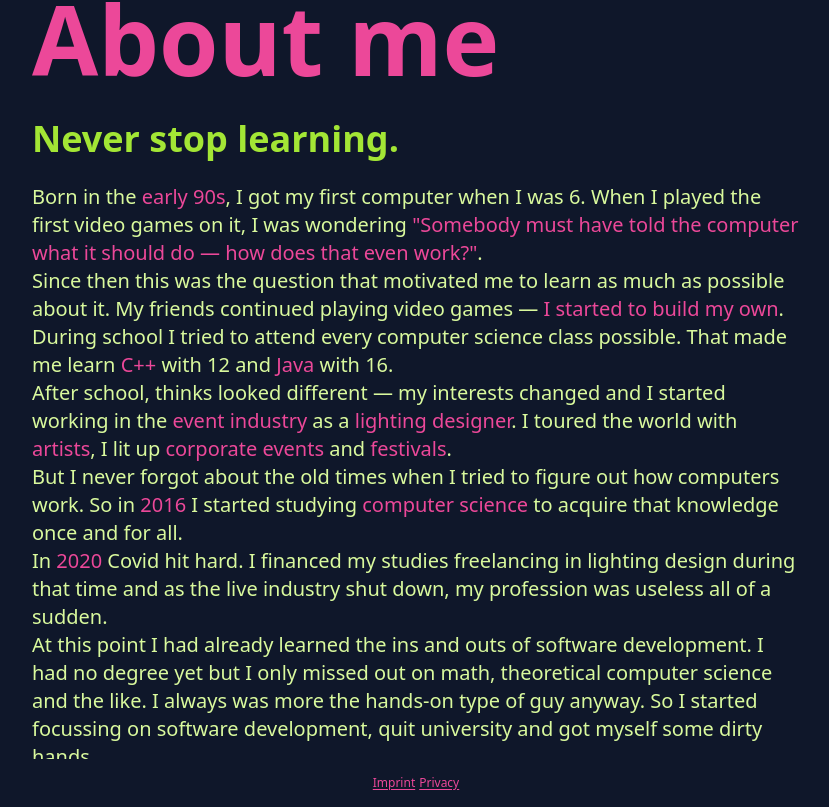
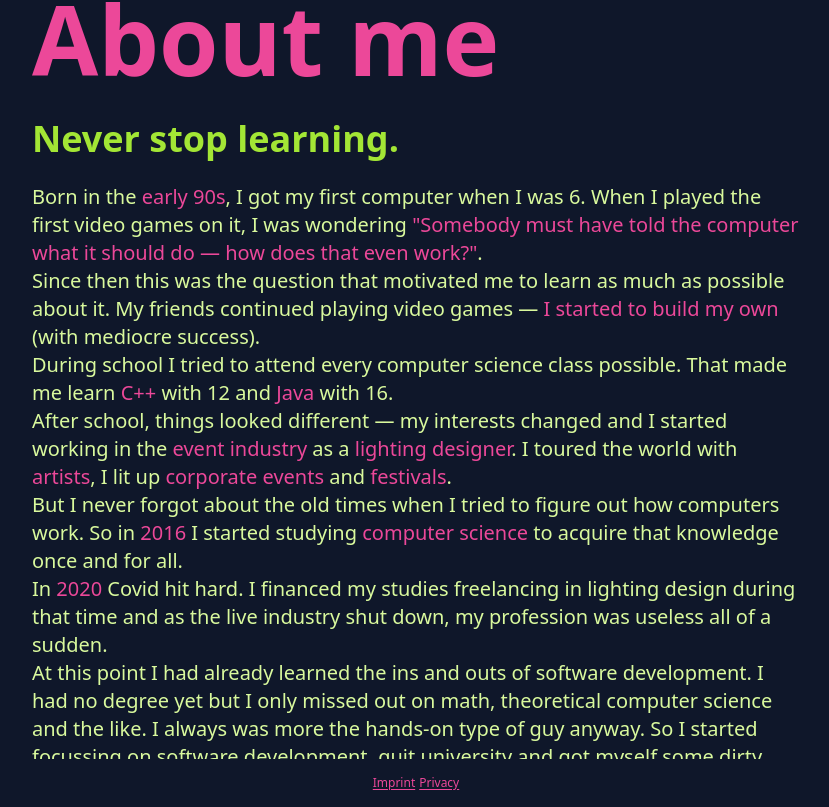
Before and after one commit to schw4rzlicht/julianrabe.com, a Nuxt app: page / in a window 1280 px wide. Shown: the part 1641-2448 px from the top of the page, without its empty margins (224-1053 px from the left). Built offline with nearby package versions, Linux system fonts and the light colour scheme.

Commit message:
chore: rephrasing

```diff
--- a/components/content/AboutMe.vue
+++ b/components/content/AboutMe.vue
@@ -9,14 +9,14 @@
         </p>
         <p>
             Since then this was the question that motivated me to learn as much as possible about it. My friends
-            continued playing video games — <Highlight>I started to build my own</Highlight>.
+            continued playing video games — <Highlight>I started to build my own</Highlight> (with mediocre success).
         </p>
         <p>
             During school I tried to attend every computer science class possible. That made me learn
             <Highlight>C++</Highlight> with 12 and <Highlight>Java</Highlight> with 16.
         </p>
         <p>
-            After school, thinks looked different — my interests changed and I started working in the
+            After school, things looked different — my interests changed and I started working in the
             <Highlight>event industry</Highlight> as a <Highlight>lighting designer</Highlight>. I toured the world with
             <Highlight>artists</Highlight>, I lit up <Highlight>corporate events</Highlight> and
             <Highlight>festivals</Highlight>.
@@ -33,7 +33,8 @@
         <p>
             At this point I had already learned the ins and outs of software development. I had no degree yet but I only
             missed out on math, theoretical computer science and the like. I always was more the hands-on type of guy
-            anyway. So I started focussing on software development, quit university and got myself some dirty hands.
+            anyway. So I started focussing on software development, quit university and got myself some dirty hands
+            again.
         </p>
     </SPAPanel>
 </template>
```
